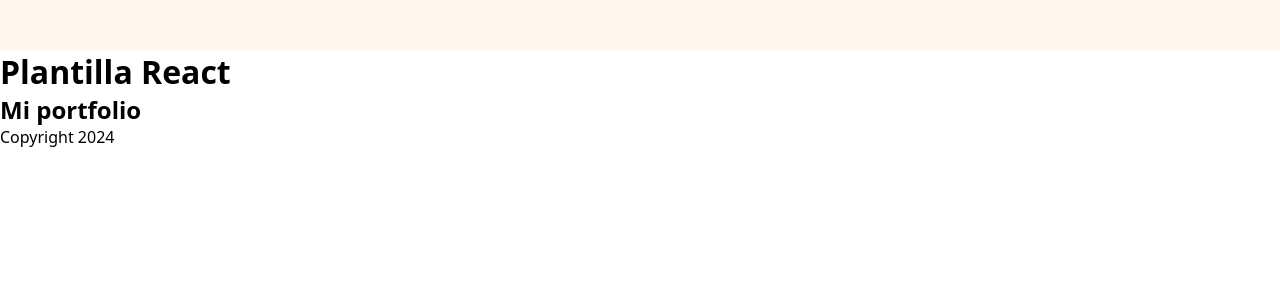
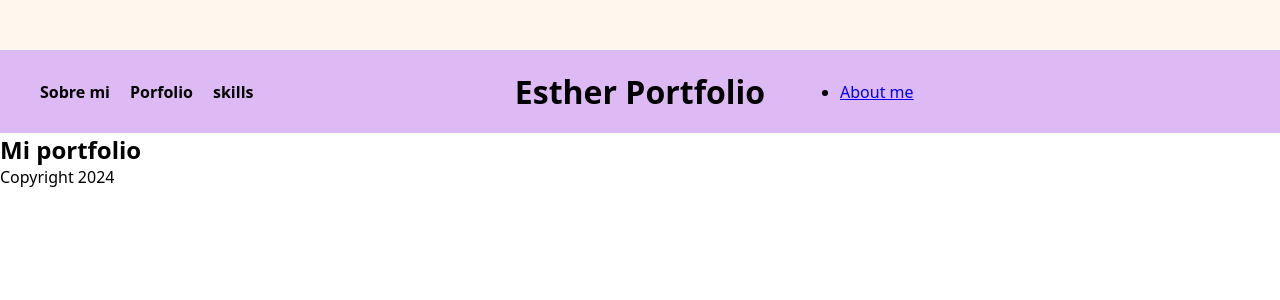
Before and after one commit to estherquiros/esther-portfolio, a React (Vite) app: page / in a window 1280 px wide. Shown: the top 300 px of the page. Built offline with nearby package versions, Linux system fonts and the light colour scheme; a web font is replaced by a local one.

Commit message:
add header styles

```diff
--- /dev/null
+++ b/src/components/header/Header.jsx
@@ -0,0 +1,35 @@
+import "./Header.scss";
+
+export const Header = () => {
+  return (
+    <header className="header">
+      <div className="header__content">
+        <nav className="header__nav">
+          <ul className="header__nav-list">
+            <li className="header__nav-item">
+              <a className="link" href="#aboutme">
+                Sobre mi
+              </a>
+            </li>
+            <li className="header__nav-item">
+              <a className="link" href="#porfolio">
+                Porfolio
+              </a>
+            </li>
+            <li className="header__nav-item">
+              <a className="link" href="#skills">
+                skills
+              </a>
+            </li>
+          </ul>
+        </nav>
+        <h1 className="header__title">Esther Portfolio</h1>
+        <ul className="header__links">
+          <li>
+            <a href="about">About me</a>
+          </li>
+        </ul>
+      </div>
+    </header>
+  );
+};
--- /dev/null
+++ b/src/components/header/Header.scss
@@ -0,0 +1,29 @@
+@use "../../styles/variables" as *;
+
+.header {
+  padding: 20px;
+  background-color: $color-purple;
+  display: flex;
+  width: 100%;
+  justify-content: center;
+
+  &__content {
+    display: grid;
+    grid-template-columns: 1fr 1fr 1fr;
+    align-items: center;
+    width: 100%;
+    max-width: 1200px;
+  }
+
+  &__nav {
+    &-list {
+      display: flex;
+      gap: 20px;
+      list-style: none;
+    }
+  }
+
+  &__title {
+    text-align: center;
+  }
+}
--- a/src/layouts/main-layout/main-layout.jsx
+++ b/src/layouts/main-layout/main-layout.jsx
@@ -1,3 +1,4 @@
+import { Header } from "../../components/header/Header";
 import { TopHeader } from "../../components/top-header/TopHeader";
 import "./main-layout.scss";
 
@@ -7,9 +8,8 @@ export const MainLayout = ({ children }) => {
       {/* Cabecera superior */}
       <TopHeader />
       {/* Cabecera */}
-      <header className="header">
-        <h1 className="title">Plantilla React</h1>
-      </header>
+      <Header />
+
       {/* Contenido principal */}
       <main className="main">{children}</main>
 
--- a/src/styles/App.scss
+++ b/src/styles/App.scss
@@ -1,3 +1,4 @@
+@use "element";
 * {
   margin: 0;
   padding: 0;
--- /dev/null
+++ b/src/styles/element.scss
@@ -0,0 +1,12 @@
+.link {
+  color: var(--color-primary);
+  text-decoration: none;
+  font-weight: bold;
+  transition: color 0.3s ease;
+
+  &:hover {
+    text-decoration: underline;
+    text-underline-offset: 5px;
+    text-decoration-thickness: 2px;
+  }
+}
```
